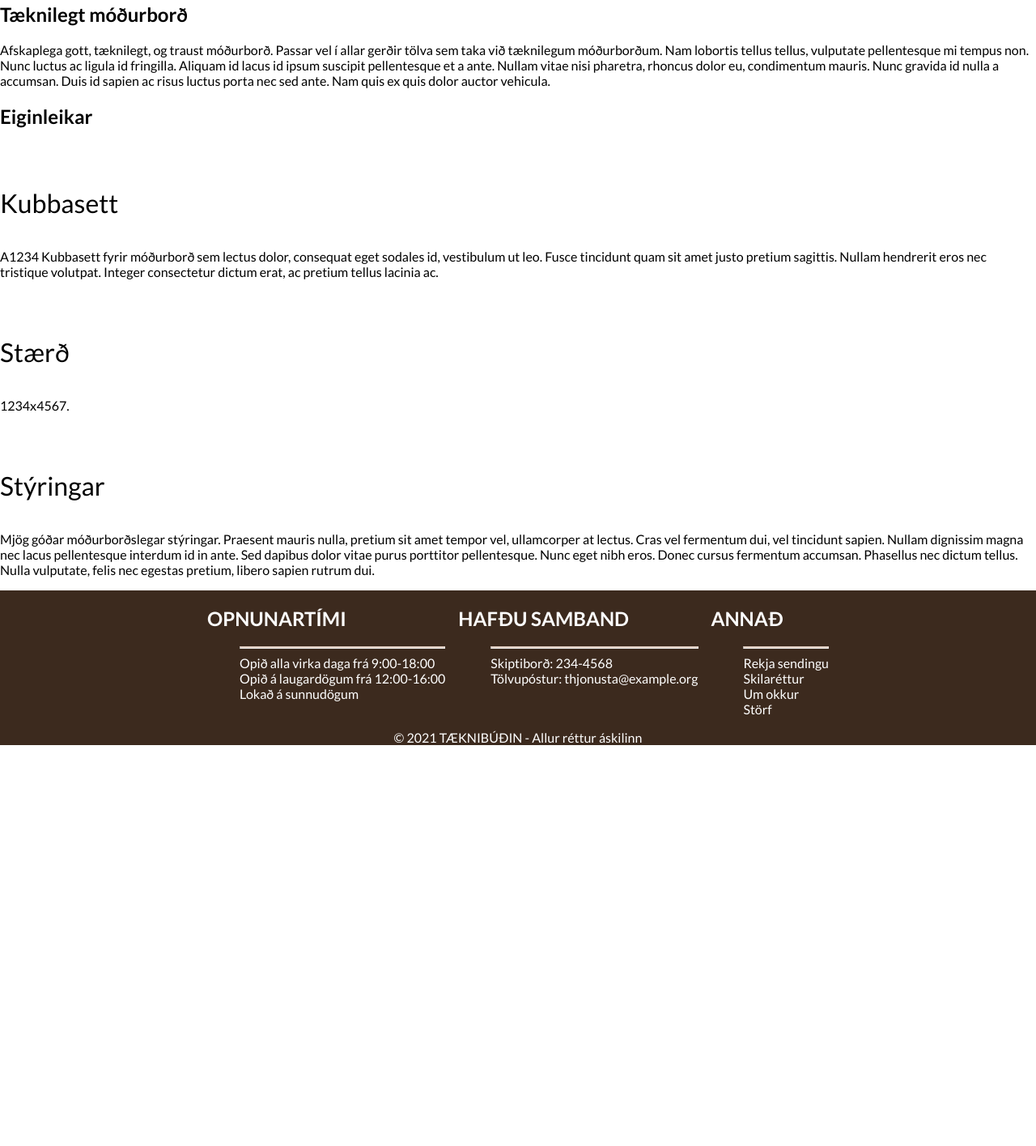
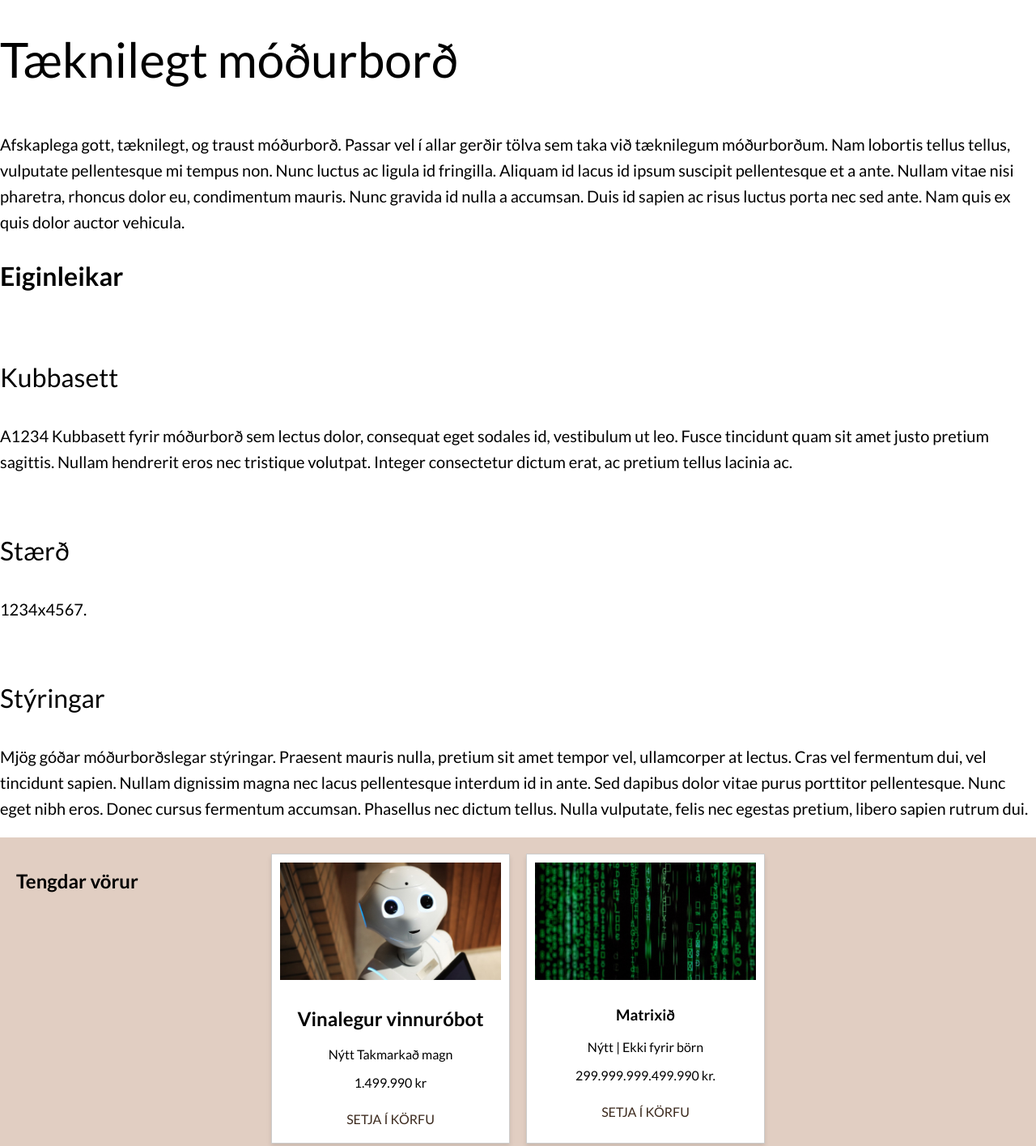
Before and after one commit to edilinga/hopurinn, a website: page vara.html in a window 1280 px wide. Shown: the part 673-2088 px from the top of the page at 81% size. Before the commit the page ends 1593 px from the top, so only its background shows below. Drawn offline with Linux system fonts and the light colour scheme; a web font is replaced by a local one.

Commit message:
tengdar vörur

```diff
--- a/styles/styles.css
+++ b/styles/styles.css
@@ -285,6 +285,12 @@ h2, h3, p {
 
 /* Vara.html */
 
+.vara-h2 {
+  font-weight: 400;
+  font-size: 60px;
+  line-height: 80px;
+}
+
 .section-h2 {
   font-weight: 700;
   font-size: 32px;
--- a/vara.html
+++ b/vara.html
@@ -46,29 +46,30 @@
     </header>
 
     <main>
+        <div class="vara">
         <section>
             <img src="images/CircuitBoard.jpg" alt="Mynd af móðurborði" width="690px" height="563px">
-            <h2>Tæknilegt móðurborð</h2>
-            <p>Afskaplega gott, tæknilegt, og traust móðurborð. Passar vel í allar gerðir tölva sem taka við tæknilegum móðurborðum.
+            <h2 class="vara-h2">Tæknilegt móðurborð</h2>
+            <p class="vara-p">Afskaplega gott, tæknilegt, og traust móðurborð. Passar vel í allar gerðir tölva sem taka við tæknilegum móðurborðum.
             Nam lobortis tellus tellus, vulputate pellentesque mi tempus non. Nunc luctus ac ligula id fringilla.
             Aliquam id lacus id ipsum suscipit pellentesque et a ante. Nullam vitae nisi pharetra, rhoncus dolor eu, condimentum mauris.
             Nunc gravida id nulla a accumsan. Duis id sapien ac risus luctus porta nec sed ante. Nam quis ex quis dolor auctor vehicula.</p>
         </section>
 
         <section>
-            <h2>Eiginleikar</h2>
+            <h2 class="section-h2">Eiginleikar</h2>
             <br>
             <p class="fyrirsogn">Kubbasett</p>
-            <p>A1234 Kubbasett fyrir móðurborð sem lectus dolor, consequat eget sodales id, vestibulum ut leo. Fusce tincidunt quam sit amet justo pretium sagittis.
+            <p class="vara-p">A1234 Kubbasett fyrir móðurborð sem lectus dolor, consequat eget sodales id, vestibulum ut leo. Fusce tincidunt quam sit amet justo pretium sagittis.
                 Nullam hendrerit eros nec tristique volutpat. Integer consectetur dictum erat, ac pretium tellus lacinia ac.</p>
             <br>
 
             <p class="fyrirsogn">Stærð</p>
-            <p>1234x4567.</p>
+            <p class="vara-p">1234x4567.</p>
             <br>
 
             <p class="fyrirsogn">Stýringar</p>
-            <p>Mjög góðar móðurborðslegar stýringar. Praesent mauris nulla, pretium sit amet tempor vel, ullamcorper at lectus.
+            <p class="vara-p">Mjög góðar móðurborðslegar stýringar. Praesent mauris nulla, pretium sit amet tempor vel, ullamcorper at lectus.
                 Cras vel fermentum dui, vel tincidunt sapien. Nullam dignissim magna nec lacus pellentesque interdum id in ante.
                 Sed dapibus dolor vitae purus porttitor pellentesque. Nunc eget nibh eros. Donec cursus fermentum accumsan. Phasellus nec dictum tellus.
                 Nulla vulputate, felis nec egestas pretium, libero sapien rutrum dui.</p>
@@ -77,9 +78,26 @@
 
         </section>
 
-        <section>
+        <section class="container">
+            <h2>Tengdar vörur</h2>
+
+            <div class="item">
+                <img src="../images/Robot.jpg" alt="Vinalegur vinnuróbot" />
+                <h2>Vinalegur vinnuróbot</h2>
+                <p><span>Nýtt</span> <span>Takmarkað magn</span></p>
+                <p>1.499.990 kr</p>
+                <a href="#" class="view-items">SETJA Í KÖRFU</a>
+              </div>
+              <div class="item">
+                <img src="../images/Matrix.jpg" alt="Matrixið" />
+                <h3>Matrixið</h3>
+                <p><span>Nýtt</span> | <span>Ekki fyrir börn</span></p>
+                <p>299.999.999.499.990 kr.</p>
+                <a href="#" class="view-items">SETJA Í KÖRFU</a>
+              </div>
 
         </section>
+        </div>
 
     </main>
 
```
